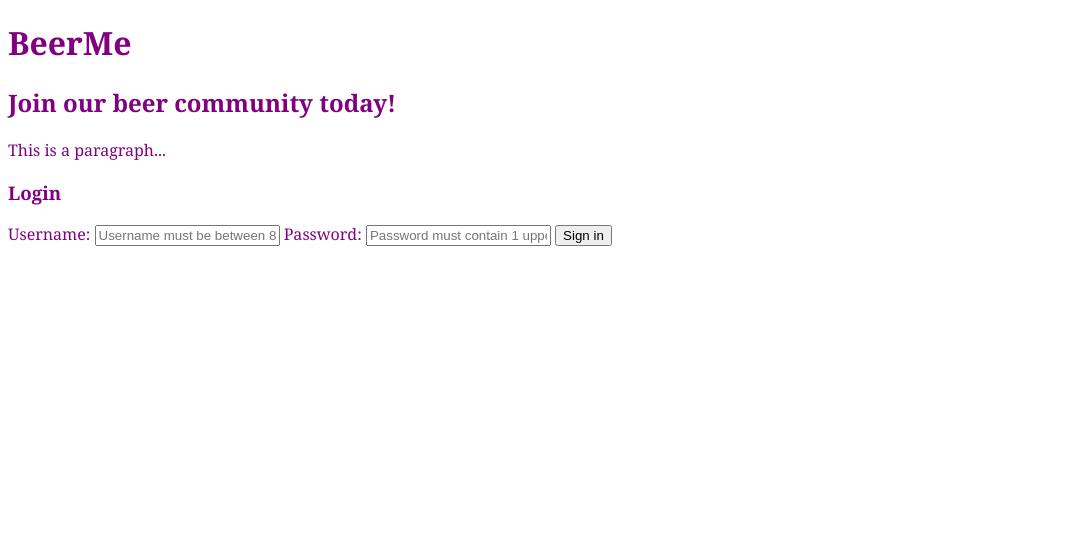
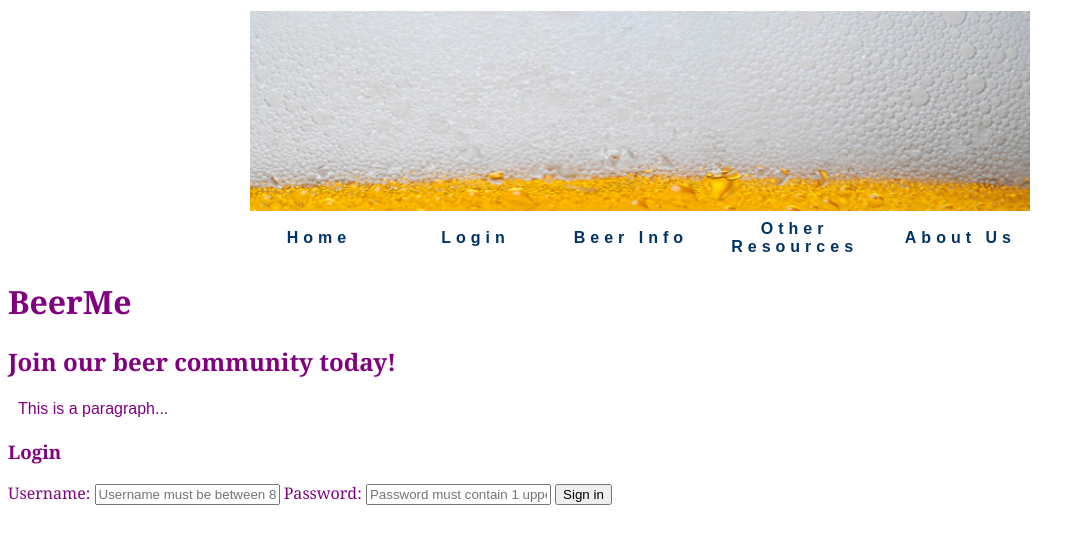
Before and after one commit to mdbray/BeerMe, a PHP site: page /login.html in a window 1280 px wide. Shown: the top 544 px of the page, without its empty margins (0-1086 px from the left). Run offline with PHP 8.4, Linux system fonts and the light colour scheme.

Commit message:
added to .css (ja)

```diff
--- a/login.html
+++ b/login.html
@@ -7,6 +7,20 @@
 
 </head>
 <body>
+
+	<table align ="center" border="0" width="800">
+		<tr valign="top">
+			<td height="200" colspan="5" align="center"><a href="index.html"><img src="images/foam.jpg" alt="banner" width="780" height="200" border="0" /></td>
+		</tr>
+		<tr valign="center">
+			<td width="188" align="center"><div class ="nav"><a href="index.html">Home</a></div></td>
+			<td width="188" align="center"><div class ="nav"><a href="login.html">Login</a></div></td>
+			<td width="188" align="center"><div class ="nav"><a href="beerinfo.html">Beer info</a></div></td>
+			<td width="188" align="center"><div class ="nav"><a href="resources.html">Other resources</a></div></td>
+			<td width="187" align="center"><div class ="nav"><a href="about.html">About Us</a></div></td>
+		</tr>
+	</table>
+
         <h1>BeerMe</h1>
         <h2>Join our beer community today!</h2>
         <p>This is a paragraph...</p>
--- a/styles.css
+++ b/styles.css
@@ -3,3 +3,29 @@ font-family: Georgia, "Times New Roman",
 	Times, serif;
 	color: purple;
 }
+.nav {
+	text-align: center;
+	font-style: normal;
+	font-weight: bold;
+	text-transform: capitalize;
+	color: #06C;
+	font-family: Arial, Helvetica, sans-serif;
+	letter-spacing: 5px;
+}
+a:link {
+	text-decoration: none;
+	color: #036;
+}
+a:visited {
+	color: #036;
+	text-decoration: none;
+}
+a:hover {
+	background-color: #099;
+	color: #FFF;
+}
+p {
+	margin-left: 10px;
+	font-family: sans-serif;
+	line-height: 22px;
+}
```
Also changed, not shown: index.html (indentation only).
